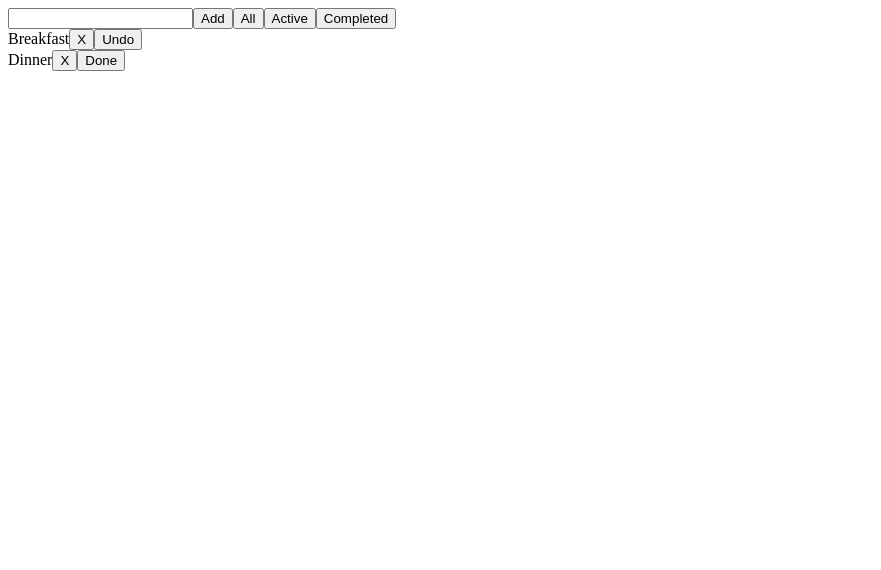
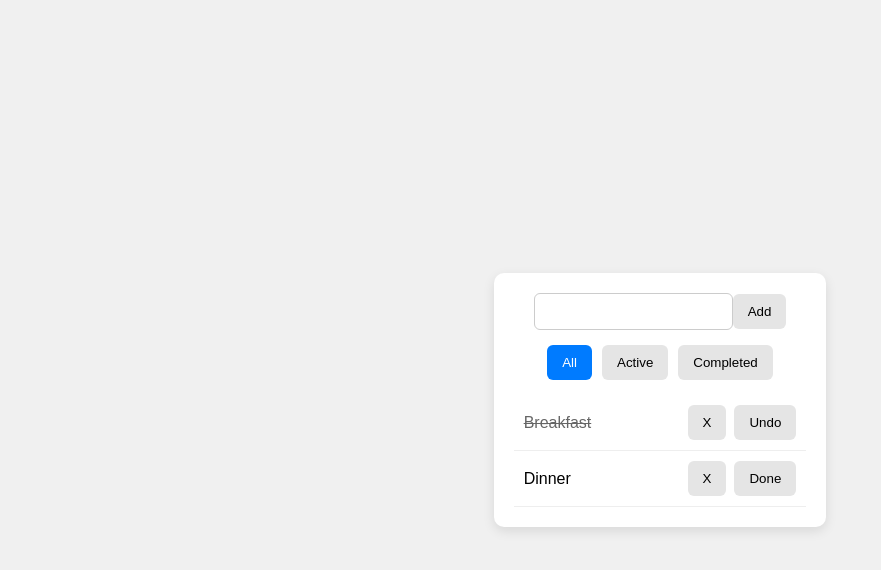
Before and after one commit to Danylo-Tykhonov/todo-app, a React (Vite) app: page / in a window 1280 px wide. Shown: the top 570 px of the page, without its empty margins (0-881 px from the left). Built offline with nearby package versions, Linux system fonts and the light colour scheme.

Commit message:
feat: improve UI/UX

```diff
--- /dev/null
+++ b/src/App.css
@@ -0,0 +1,93 @@
+body {
+    margin: 0;
+    font-family: Arial, sans-serif;
+    background-color: #f0f0f0;
+
+    display: flex;
+    justify-content: center;
+    align-items: center;
+    min-height: 100vh;
+}
+
+.app {
+    width: 100%;
+    max-width: 500px;
+
+    background-color: white;
+    padding: 20px;
+    border-radius: 10px;
+
+    box-shadow: 0 4px 12px rgba(0, 0, 0, 0.1);
+
+    display: flex;
+    flex-direction: column;
+    gap: 15px;
+}
+
+.header {
+    display: flex;
+    justify-content: center;
+    align-items: center;
+    width: 100%;
+
+}
+
+input {
+    flex: 1;
+    padding: 10px;
+    border-radius: 6px;
+    border: 1px solid #ccc;
+    outline: none;
+}
+
+button {
+    padding: 10px 15px;
+    border-radius: 6px;
+    border: none;
+    cursor: pointer;
+    background-color: #e5e5e5;
+    transition: 0.2s;
+}
+
+button:hover {
+    background-color: #007BFF;
+    color: white;
+    border: none;
+}
+
+.filter-buttons {
+    display: flex;
+    justify-content: center;
+    gap: 10px;
+}
+
+.todo-item {
+    display: flex;
+    justify-content: space-between;
+    align-items: center;
+    padding: 10px;
+    border-bottom: 1px solid #eee;
+}
+
+.todo-item:hover {
+    background-color: #f5f5f5;
+}
+
+.todo-buttons {
+    display: flex;
+    gap: 8px
+}
+
+.todo-text {
+    flex: 1
+}
+
+.completed {
+    text-decoration: line-through;
+    opacity: 0.6;
+}
+
+.active-filter {
+    background-color: #007BFF;
+    color: white;
+}
--- a/src/App.jsx
+++ b/src/App.jsx
@@ -1,38 +1,49 @@
 import useTodos from "./hooks/useTodos";
+import "./App.css";
+
 export default function App(){
     const {todos, input, deleteTodo, addTodo, filter, filteredTodos, toggleTodo, setFilter, setInput} = useTodos();
-
     return(
-        <div>
-
+        <div className="app">
+           <div className="header">
+              <div className="input">
             <input
             value={input}
             onChange={(e) => setInput(e.target.value)}
+            onKeyDown={(e) => {if(e.key === "Enter"){
+                addTodo();
+            }}}
             />
+        </div>
 
+            <button onClick={addTodo}>Add</button>
 
-            <button onClick={addTodo}>
-                Add
-            </button>
+        </div>
 
+            <div className="filter-buttons">
+            <button className={filter === "all" ? "active-filter" : ""}
+            onClick={() => setFilter("all")}>All</button>
+            <button className={filter === "active" ? "active-filter" : ""}
+            onClick={() => setFilter("active")}>Active</button>
+            <button className={filter === "completed" ? "active-filter" : ""}
+            onClick={() => setFilter("completed")}>Completed</button>
+            </div>
 
-            <button onClick={() => setFilter("all")}>All</button>
-            <button onClick={() => setFilter("active")}>Active</button>
-            <button onClick={() => setFilter("completed")}>Completed</button>
-
+            <div className="todo-list">
             {filteredTodos.map((todo) => (
-                <div key={todo.id}>
-                {todo.text}
-
-            <button onClick={() => deleteTodo(todo.id)}>
-                X
-            </button>
-
+                <div key={todo.id} className="todo-item">
+                <div className={`todo-text ${todo.completed ? 'completed' : ''}`}>
+                    {todo.text}
+                 </div>
+            <div className="todo-buttons">
+            <button onClick={() => deleteTodo(todo.id)}>X </button>
             <button onClick={() => toggleTodo(todo.id)}>
                 {todo.completed ? "Undo" : "Done"}
             </button>
+            </div>
                 </div>
             ))}
+            </div>
         </div>
     )
 }
```
